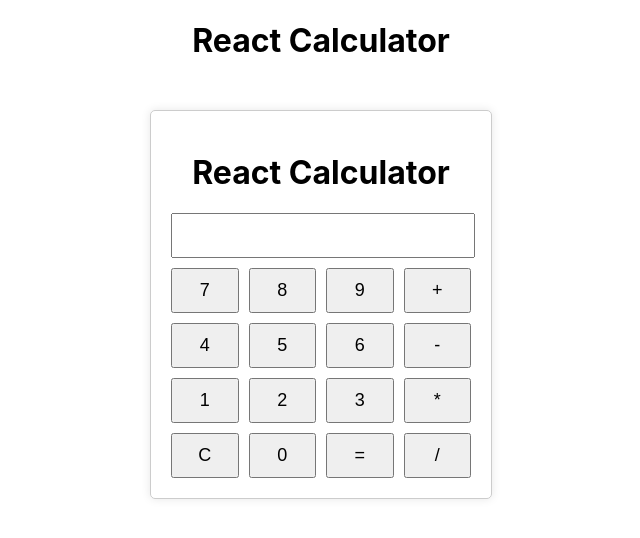
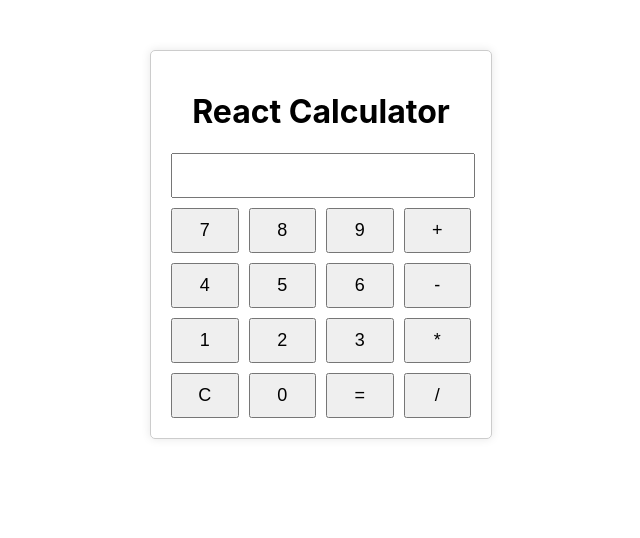
Before and after one commit to deepti-wali/calculator, a React (Create React App) app: page / in a window 1280 px wide. Shown: the top 538 px of the page, without its empty margins (319-959 px from the left). Built offline with nearby package versions, Linux system fonts and the light colour scheme.

Commit message:
first commit

```diff
--- a/src/index.js
+++ b/src/index.js
@@ -10,7 +10,6 @@ root.render(
   <React.StrictMode>
     {/* <App /> */}
 
-    <h1 style={{ textAlign: "center" }}>React Calculator</h1>
     <Calculator />
   </React.StrictMode>
 );
```
